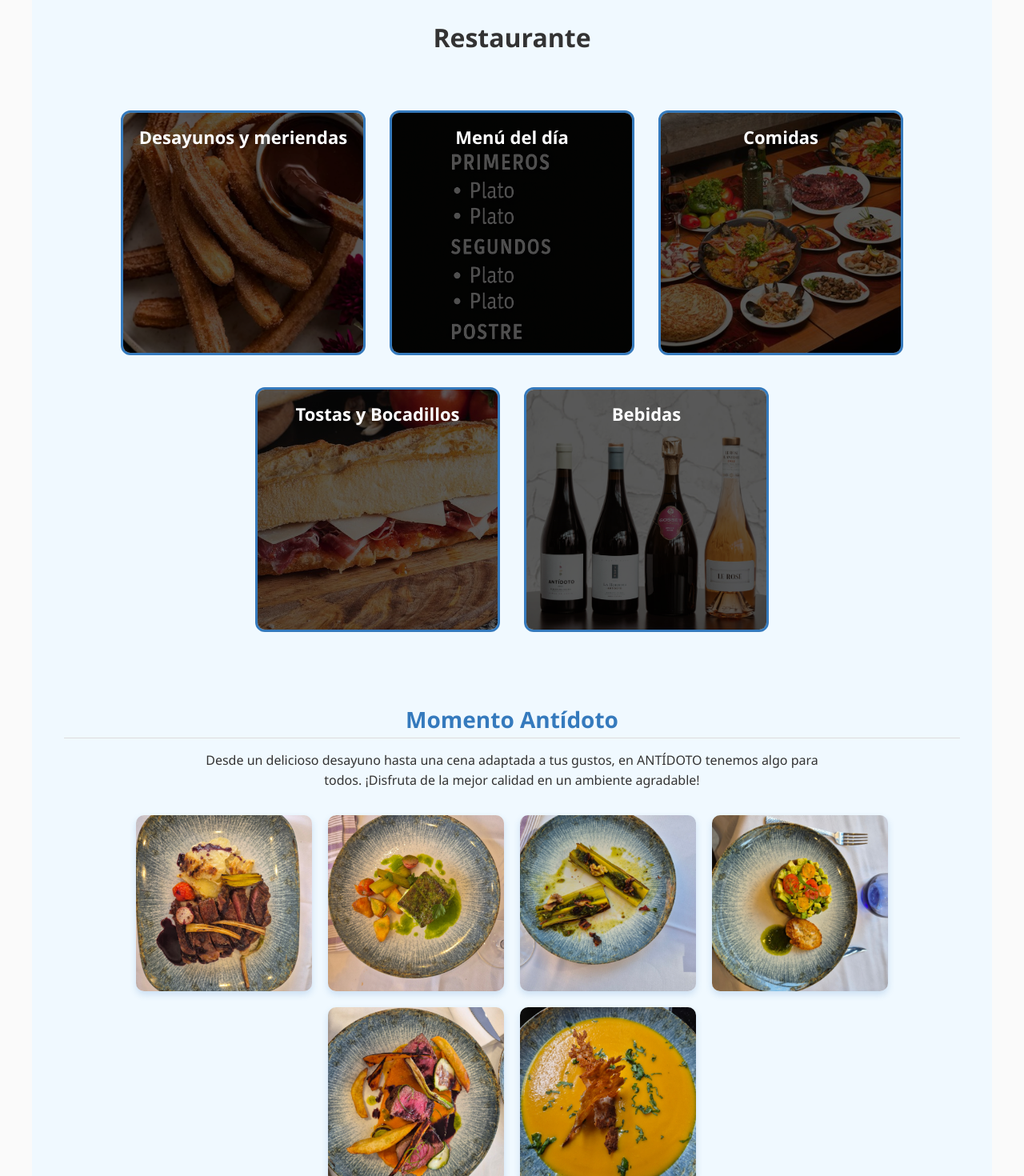
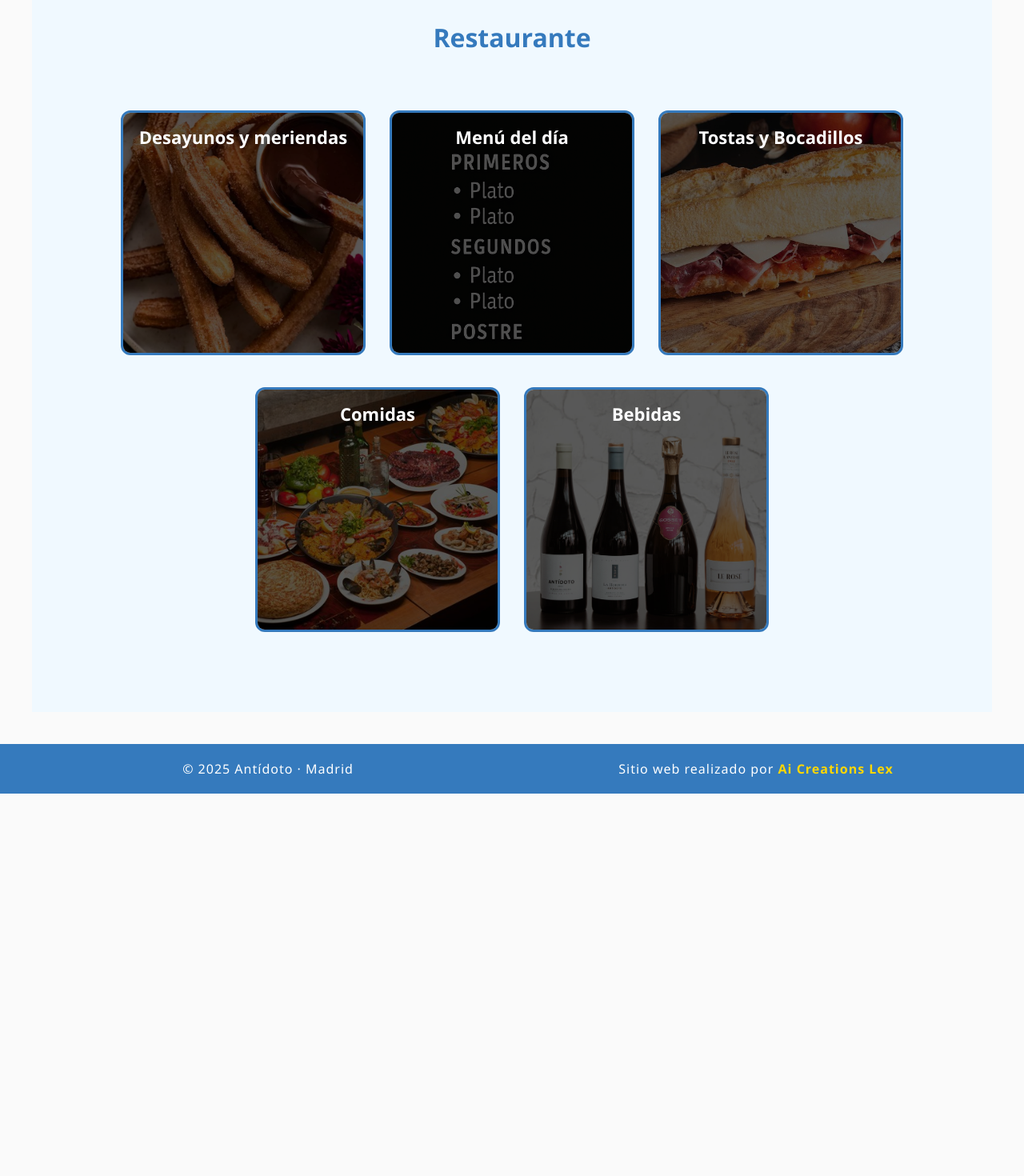
Before and after one commit to alexrotar908/antidoto_web, a React (Create React App) app: page /restaurante in a window 1280 px wide. Shown: the part 120-1590 px from the top of the page at 80% size. After the commit the page ends 1112 px from the top, so only its background shows below. Built offline with nearby package versions, Linux system fonts and the light colour scheme.

Commit message:
Actualizo proyecto web

```diff
--- a/src/pages/restaurante.js
+++ b/src/pages/restaurante.js
@@ -1,65 +1,46 @@
 import React from 'react';
 import { Link } from 'react-router-dom';
 import { useTranslation } from 'react-i18next';
+
 import desayunoImg from '../imagenes_desayuno/churros.jpg';
 import comidaImg from '../imagenes/comida.jpg';
 import bocadilloImg from '../imagenes_bocadillo/bocadillo.jpg';
 import menuImg from '../imagenes_menu/menu_del_dia.png';
 import bebidaImg from '../imagenes_bebidas/bebida.jpg';
+
 import './restaurante.css';
 
 const Restaurante = () => {
   const { t } = useTranslation();
 
-  const restauranteList = [
+  // Organizar por filas
+  const filas = [
+    [
       { nombre: t('restaurante.desayuno'), ruta: '/desayunos-meriendas', imagen: desayunoImg },
       { nombre: t('restaurante.menuDia'), ruta: '/menu_del_dia', imagen: menuImg },
+      { nombre: t('restaurante.tostasBocadillos'), ruta: '/tostas_bocadillos', imagen: bocadilloImg },
+    ],
+    [
       { nombre: t('restaurante.comidas'), ruta: '/comida', imagen: comidaImg },
-    { nombre: t('restaurante.tostasBocadillos'), ruta: '/tostas_bocadillos', imagen: bocadilloImg },
       { nombre: t('restaurante.bebidas'), ruta: '/bebidas', imagen: bebidaImg },
-  ];
-
-  const momentoFotos = [
-    require('../imagenes_momento/foto1.png'),
-    require('../imagenes_momento/foto2.png'),
-    require('../imagenes_momento/foto3.png'),
-    require('../imagenes_momento/foto4.png'),
-    require('../imagenes_momento/foto5.png'),
-    require('../imagenes_momento/foto6.png'),
+    ]
   ];
 
   return (
     <div className="restaurante-container">
-      <h1>{t('restaurante.title')}</h1>
+      <h1 style={{ color: '#357ABD' }}>{t('restaurante.title')}</h1>
 
       <div className="restaurante-grid">
-        <div className="restaurante-row">
-          {restauranteList.slice(0, 3).map((restaurante, index) => (
-            <Link to={restaurante.ruta} className="restaurante-card" key={index}>
-              <img src={restaurante.imagen} alt={restaurante.nombre} className="restaurante-imagen" />
-              <div className="restaurante-content">{restaurante.nombre}</div>
+        {filas.map((fila, filaIndex) => (
+          <div className="restaurante-row" key={filaIndex}>
+            {fila.map((item, index) => (
+              <Link to={item.ruta} className="restaurante-card" key={index}>
+                <img src={item.imagen} alt={item.nombre} className="restaurante-imagen" />
+                <div className="restaurante-content">{item.nombre}</div>
               </Link>
             ))}
           </div>
-        <div className="restaurante-row">
-          {restauranteList.slice(3).map((restaurante, index) => (
-            <Link to={restaurante.ruta} className="restaurante-card" key={index + 3}>
-              <img src={restaurante.imagen} alt={restaurante.nombre} className="restaurante-imagen" />
-              <div className="restaurante-content">{restaurante.nombre}</div>
-            </Link>
         ))}
-        </div>
-      </div>
-
-      {/* Momento Antídoto */}
-      <div className="momento-antidoto">
-        <h2>{t('restaurante.momentoTitulo')}</h2>
-        <p className="momento-texto">{t('restaurante.momentoTexto')}</p>
-        <div className="momento-galeria">
-          {momentoFotos.map((foto, index) => (
-            <img src={foto} alt={`Momento ${index + 1}`} key={index} className="momento-imagen" />
-          ))}
-        </div>
       </div>
     </div>
   );
```
Lines whose indentation alone changed are shown as unchanged.
